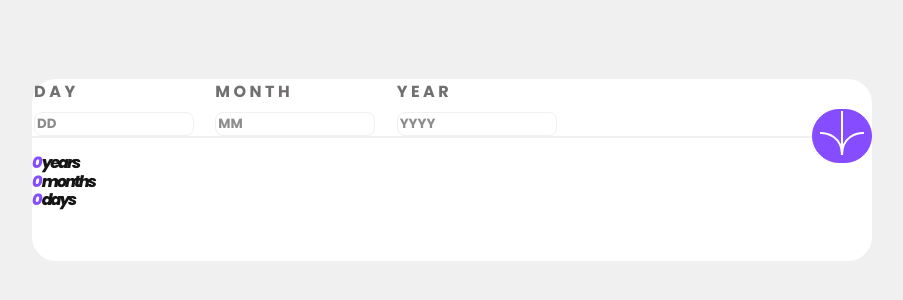
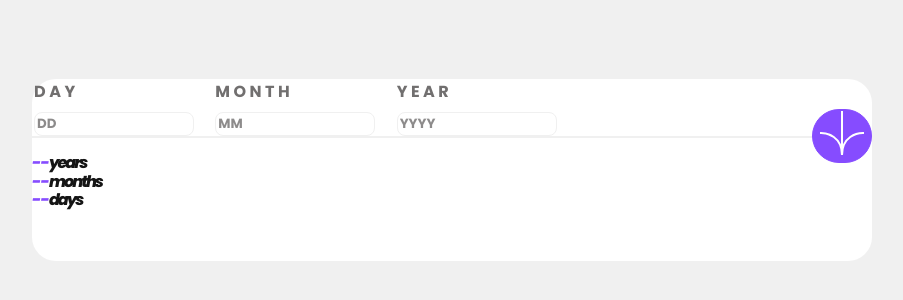
Before and after one commit to joshjavier/age-calculator-app, a React (Vite) app: page / in a window 1280 px wide. Shown: the part 230-530 px from the top of the page, without its empty margins (188-1091 px from the left). Built offline with nearby package versions, Linux system fonts and the light colour scheme.

Commit message:
Make age numbers animate from 0 every time

```diff
--- a/src/components/Number.jsx
+++ b/src/components/Number.jsx
@@ -4,12 +4,13 @@ import { animated, useSpring } from '@react-spring/web'
 const Number = ({ n }) => {
   const { number } = useSpring({
     from: { number: 0 },
-    number: n,
+    to: { number: n },
+    reset: true,
     config: { mass: 1, tension: 20, friction: 10 },
   })
 
   return (
-    <animated.span>{number !== null ? number.to(number => number.toFixed(0)) : '- -'}</animated.span>
+    <animated.span>{n !== null ? number.to(number => number.toFixed(0)) : '- -'}</animated.span>
   )
 }
 
```
